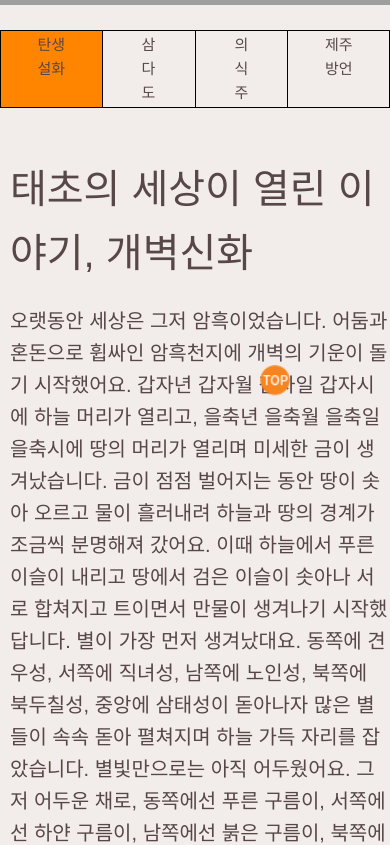
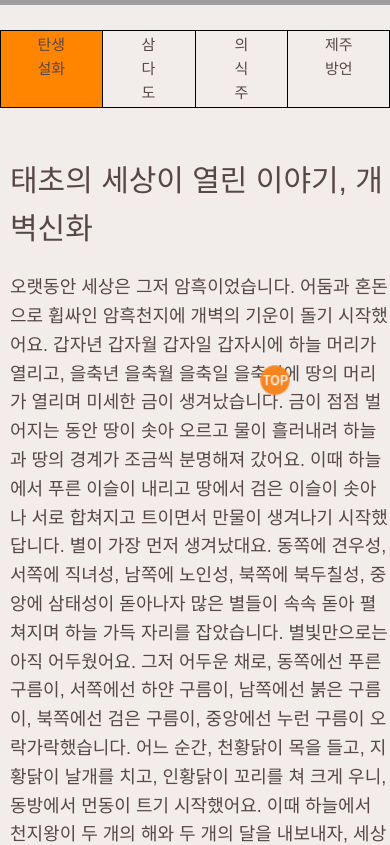
Before and after one commit to chanrecord/jeju, a plain HTML site: page story.html in a window 390 px wide. Shown: the part 340-1185 px from the top of the page. Drawn offline with nearby package versions, Linux system fonts and the light colour scheme; grey boxes are pictures that could not be loaded.

Commit message:
Update story.css

```diff
--- a/css/story.css
+++ b/css/story.css
@@ -190,11 +190,11 @@
 	.fairytale h2{
 		padding-top: 30px;
 		padding-left: 10px;
-		font-size: 40px;
+		font-size: 30px;
 	}
 	.fairytale p{
 		padding-left: 10px;
-		font-size: 20px;
+		font-size: 18px;
 	}
 	.logoimg2 {
 		padding: 4%;
```
